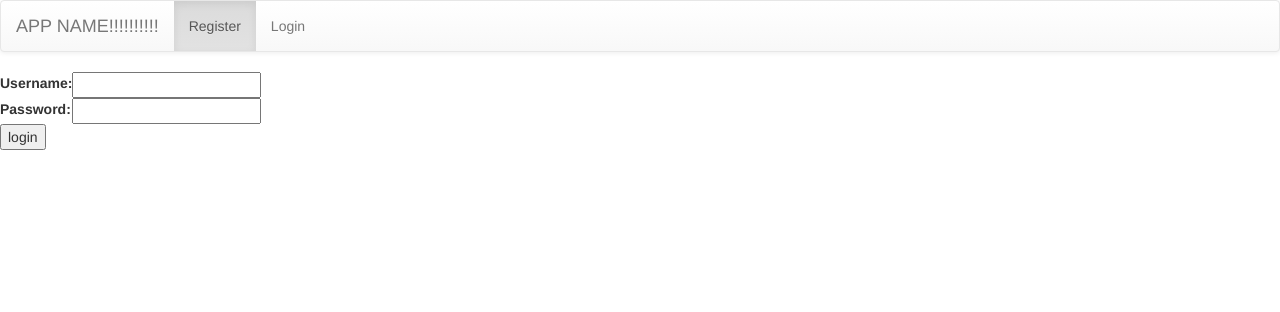
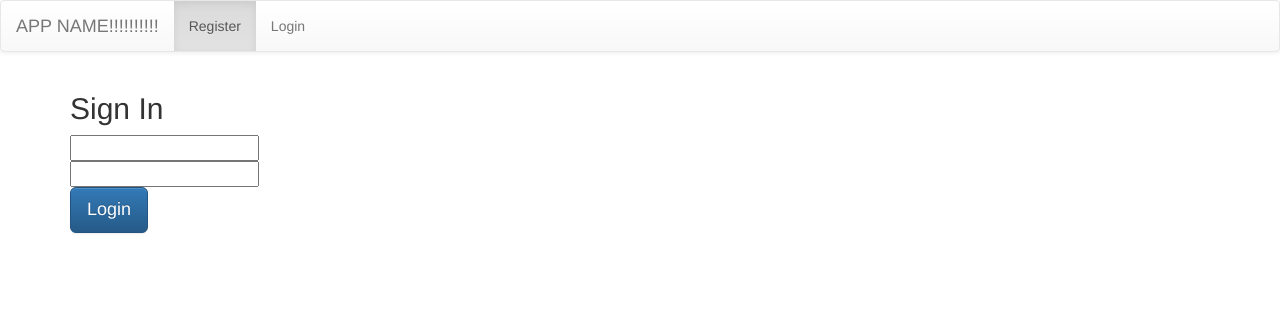
Before and after one commit to DrkSephy/lehman-hackathon, a Django app: page /login/ in a window 1280 px wide. Shown: the top 312 px of the page. Run offline with Django 3.2, Linux system fonts and the light colour scheme; data comes from the database, SQL or seed files in the repository; data that the repository does not hold is empty; some libraries are stand-ins or nearby versions.

Commit message:
updated sign in

```diff
--- a/app/hack/templates/signin.html
+++ b/app/hack/templates/signin.html
@@ -1,19 +1,34 @@
+
 {% include 'base.html' %}
+
+<html lang="en">
+<head>
+    <title> Sign in </title>
+    <link rel="stylesheet" href="{{STATIC_URL}}/bootstrap/css/bootstrap.min.css">
+    <link rel="stylesheet" href="{{STATIC_URL}}/css/body.css">
+    <link rel="stylesheet" href="{{STATIC_URL}}/bootstrap/css/bootstrap-theme.min.css">
+    <script type="text/javascript" src="{{STATIC_URL}}bootstrap/js/bootstrap.min.js"></script>
+</head>
+
 <body>
-<form method="post" action="{% url 'hack.views.authenticateUser' %}">
+<div class="container">
+<form class="form-signin" method="post" action="{% url 'hack.views.authenticateUser' %}" role="form">
 {% csrf_token %}
+{% load bootstrap %}
+<h2 class="form-signin-heading">Sign In</h2>
 <table>
 <tr>
-    <td>{{form.username.label_tag}}</td>
-    <td>{{form.username}}</td>
+
+    <td>{{form.username | bootstrap}}</td>
 </tr>
 <tr>
-    <td>{{form.password.label_tag}}</td>
-    <td>{{form.password}}</td>
+
+    <td>{{form.password | bootstrap}}</td>
 </tr>
 </table>
 
-<input type="submit" value="login" />
+ <button class="btn btn-lg btn-primary" type="submit">Login</button>
 </form>
+</div>
 {{msg}}
 </body>
```
Also changed, not shown: app/hack/templates/register.html (+4 -3 lines), 3 other files.
